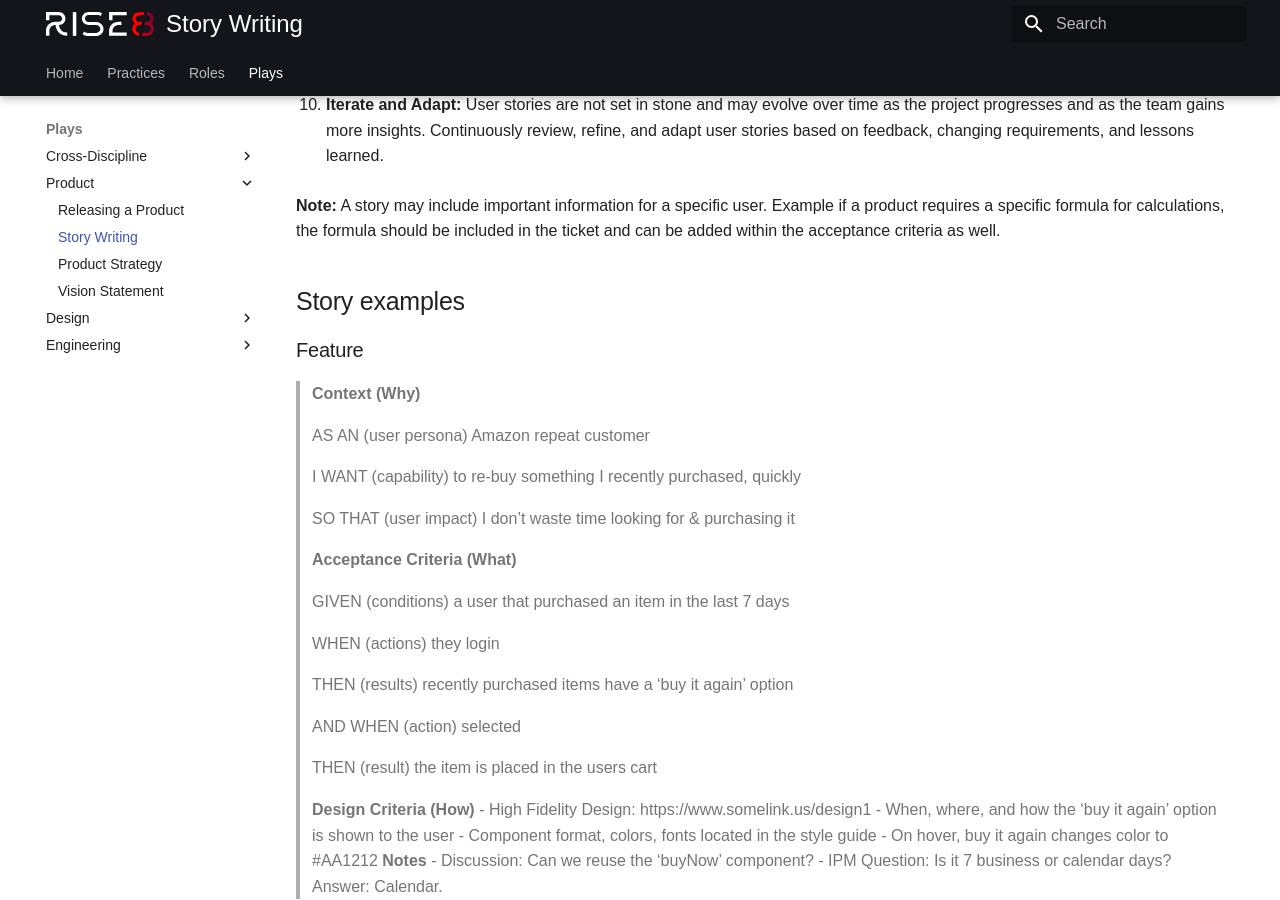
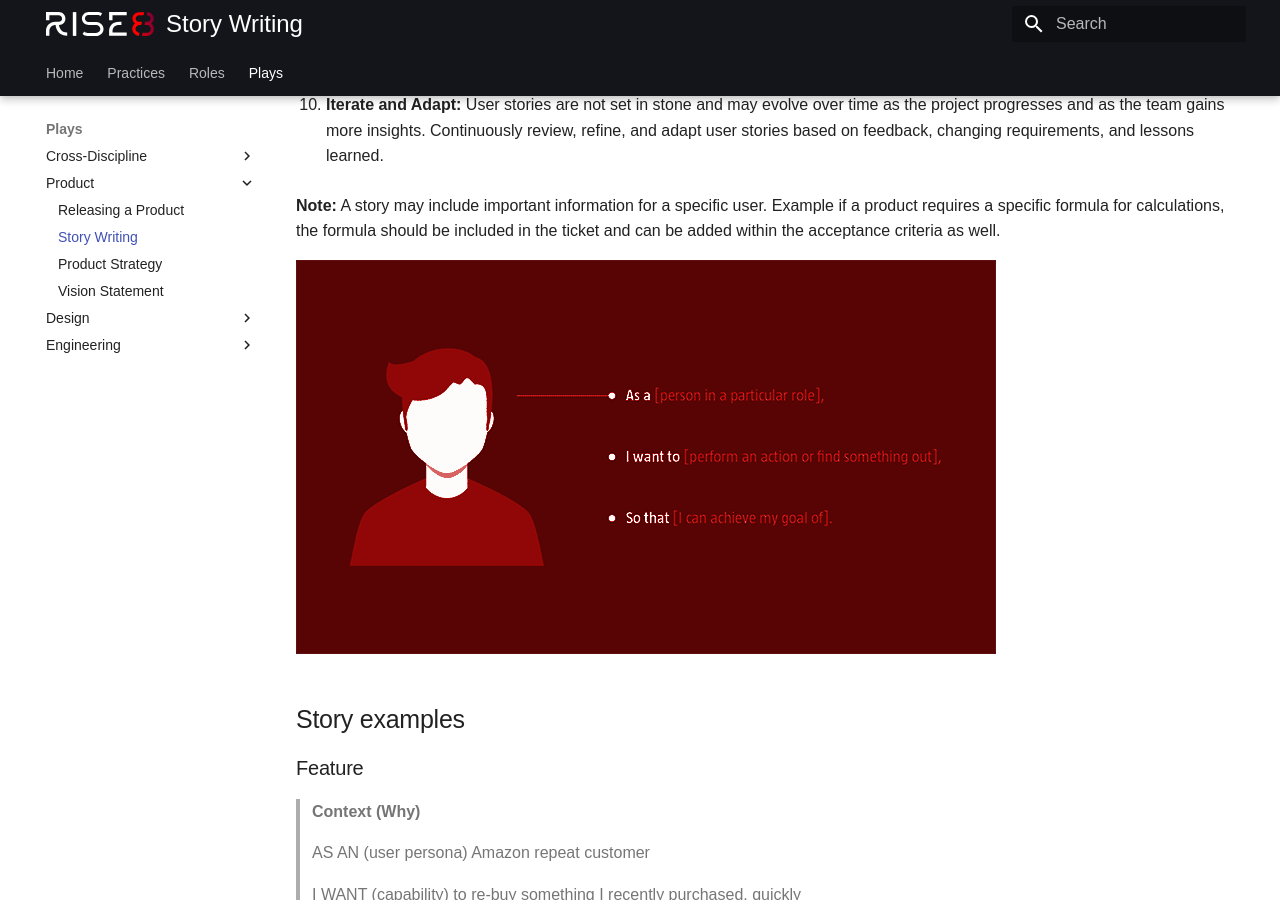
Before and after one commit to rise8-us/delivery-playbooks, an MkDocs documentation site: the page built from docs/content/plays/product/story-writing.md, in a window 1280 px wide and 900 px high, scrolled down 3116 px. Built offline with MkDocs 1.6.1 and Material for MkDocs 9.7.7, drawn with Linux system fonts in a browser that asks for light colours.

Commit message:
Update story-writing.md

```diff
--- a/docs/content/plays/product/story-writing.md
+++ b/docs/content/plays/product/story-writing.md
@@ -80,6 +80,8 @@ We recommend involving your team members early and often when scoping out storie
 
 **Note:** A story may include important information for a specific user. Example if a product requires a specific formula for calculations, the formula  should be included in the ticket and can be added within the acceptance criteria as well.
 
+![Interview Guide Example](../../../assets/userstory.png)
+
 ## Story examples
 
 ### Feature
```
